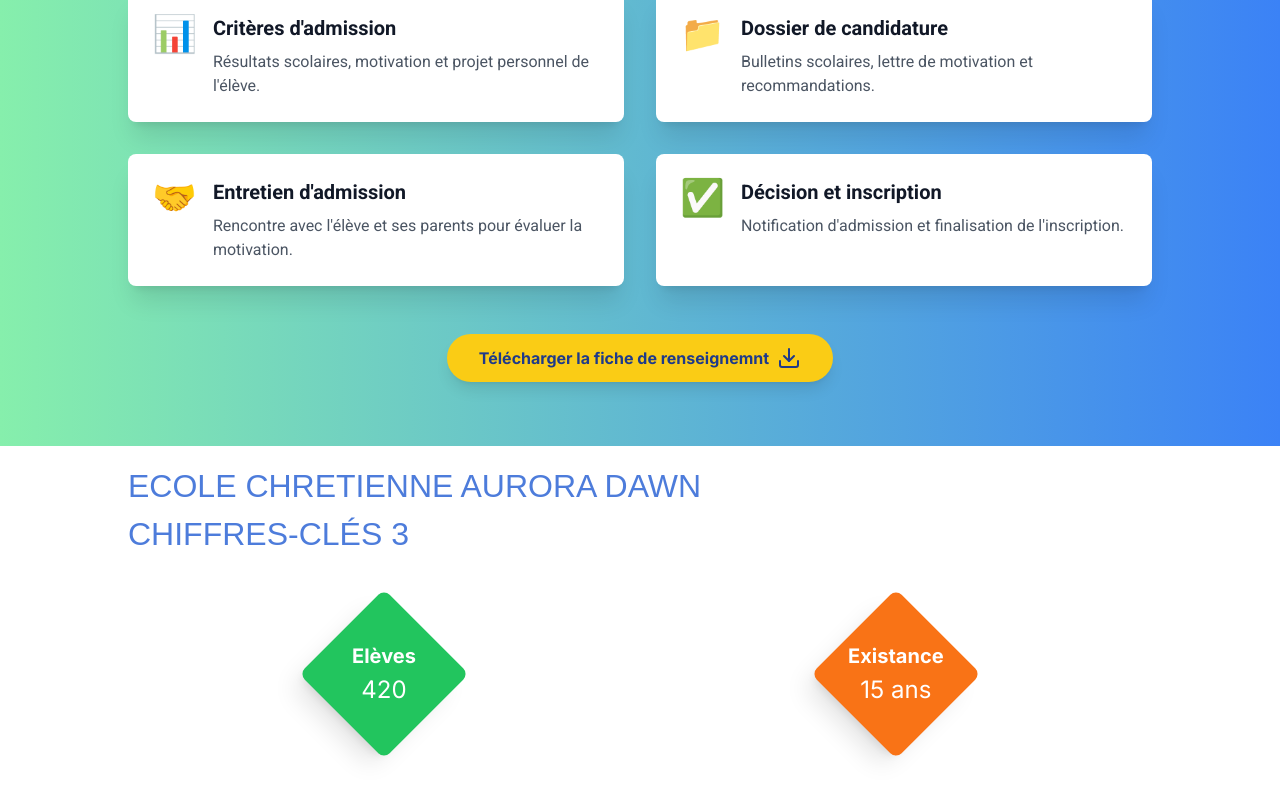
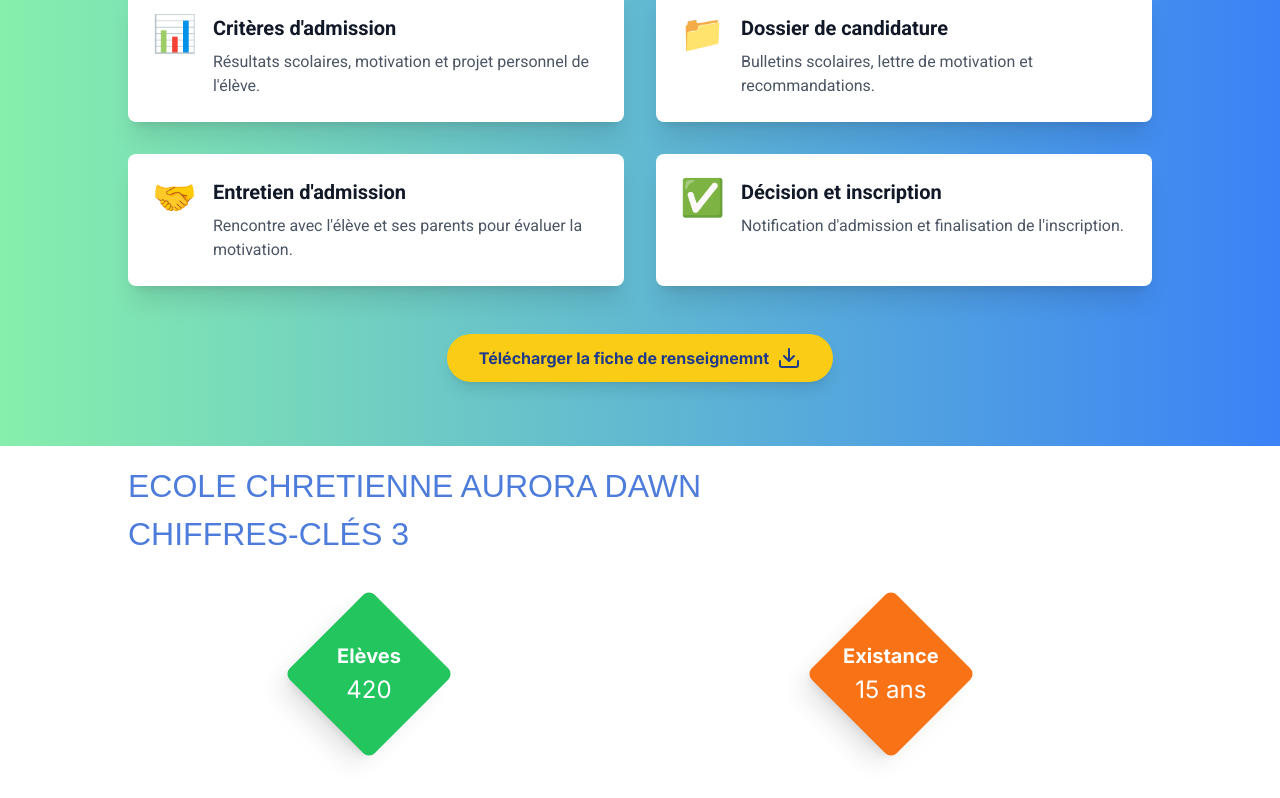
Before and after one commit to ChrisJustice600/auroraschool, a Next.js app: page / in a window 1280 px wide. Shown: the part 1830-2628 px from the top of the page. Built offline with nearby package versions, Linux system fonts and the light colour scheme; a web font is replaced by a local one.

Commit message:
fix: position slider swiper

```diff
--- a/src/_components/Statistic.tsx
+++ b/src/_components/Statistic.tsx
@@ -38,6 +38,7 @@ export default function Statistic() {
       <h2 className="text-left uppercase text-[2rem] font-caption text-primary font-medium mb-2">
         Ecole chretienne aurora dawn <br /> Chiffres-clés 3
       </h2>
+      <div className="ml-[-20px] ">
         <Swiper
           slidesPerView={2}
           // spaceBetween={30}
@@ -58,6 +59,7 @@ export default function Statistic() {
             </SwiperSlide>
           ))}
         </Swiper>
+      </div>
     </Section>
   );
 }
```
Lines whose indentation alone changed are shown as unchanged.
